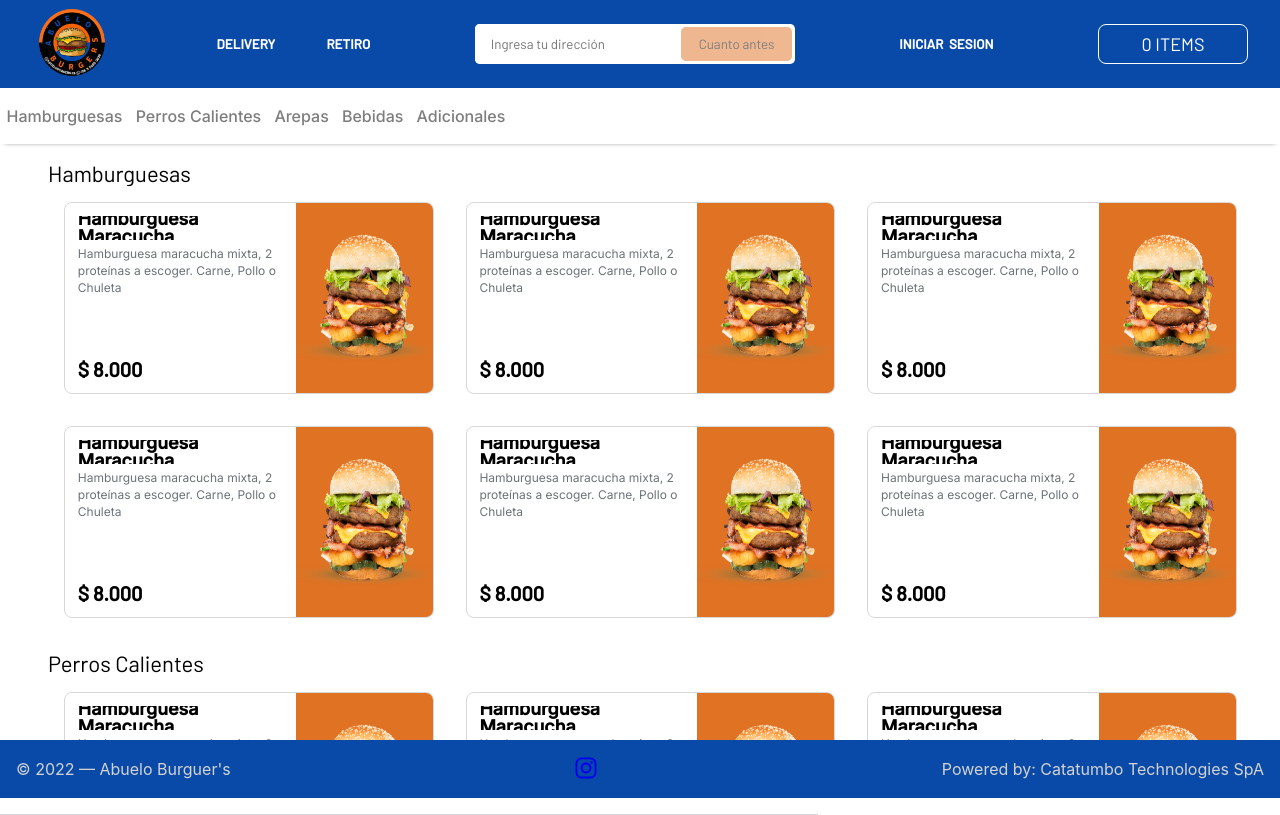
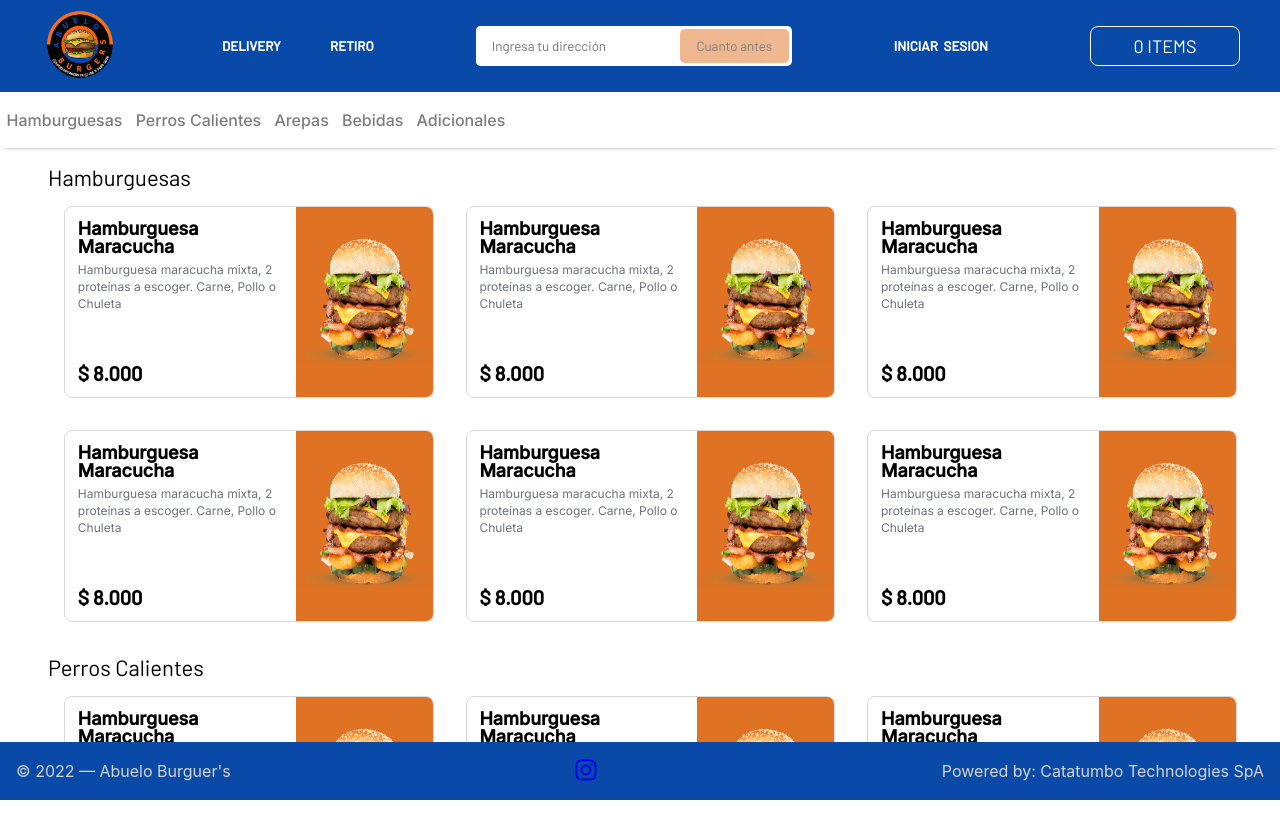
Before and after one commit to roqueheli/delilah-resto-v1.0, a React app: page / in a window 1280 px wide. Built offline with nearby package versions, Linux system fonts and the light colour scheme.

Commit message:
correciones de funcionamiento y de estilos

```diff
--- a/src/components/App.js
+++ b/src/components/App.js
@@ -7,14 +7,14 @@
 
 function App() {
   return (
-    <>
+    <div className='body_container'>
       <Header />
       <Navigator />
       <Routes>
           <Route exact path='/' element={<Main />} />
       </Routes>
       <Footer />
-    </>
+    </div>
   );
 }
 
--- a/src/styles/App.css
+++ b/src/styles/App.css
@@ -6,41 +6,10 @@
   scroll-behavior: smooth;
 }
 
-.App {
-  text-align: center;
-}
-
-.App-logo {
-  height: 40vmin;
-  pointer-events: none;
-}
-
-@media (prefers-reduced-motion: no-preference) {
-  .App-logo {
-    animation: App-logo-spin infinite 20s linear;
-  }
-}
-
-.App-header {
-  background-color: #282c34;
-  min-height: 100vh;
+.body_container {
   display: flex;
   flex-direction: column;
-  align-items: center;
-  justify-content: center;
-  font-size: calc(10px + 2vmin);
-  color: white;
+  height: 100vh;
+  width: 100%;
+  justify-content: space-between;
 }
-
-.App-link {
-  color: #61dafb;
-}
-
-@keyframes App-logo-spin {
-  from {
-    transform: rotate(0deg);
-  }
-  to {
-    transform: rotate(360deg);
-  }
-}
--- a/src/styles/card.scss
+++ b/src/styles/card.scss
@@ -23,7 +23,6 @@
         h1 {
             display: flex;
             align-items: center;
-            height: 1.5rem;
         }
         p {
             color: #6d7278;
--- a/src/styles/delivery.scss
+++ b/src/styles/delivery.scss
@@ -19,13 +19,5 @@
         &:hover {
             border-bottom: 2px solid #fff;
         }
-        &::after {
-            position: absolute;
-            content: '';
-            border-bottom: 1px solid #d2d7da;
-            width: 70%;
-            transform: translateX(-50%);
-            bottom: -15px;
-        }
     }
 }
--- a/src/styles/footer.css
+++ b/src/styles/footer.css
@@ -1,6 +1,7 @@
 footer {
     background-color: #094aa8;
 }
+
 .footer_container {
     width: 100%;
     display: flex;
--- a/src/styles/header.scss
+++ b/src/styles/header.scss
@@ -4,7 +4,7 @@
     display: flex;
     align-items: center;
     justify-content: space-between;
-    height: 5.5rem;
+    padding: .5rem;
     width: 100%;
     background-color: #094aa8;
 }
--- a/src/styles/main.scss
+++ b/src/styles/main.scss
@@ -4,7 +4,7 @@
     font-family: 'Barlow', sans-serif;
     font-weight: 400;
     font-size: 22px;
-    height: 74.5vh;
+    height: calc(100% - 12.8rem);
     overflow: scroll;
     section {
         margin-top: 1rem;
```
